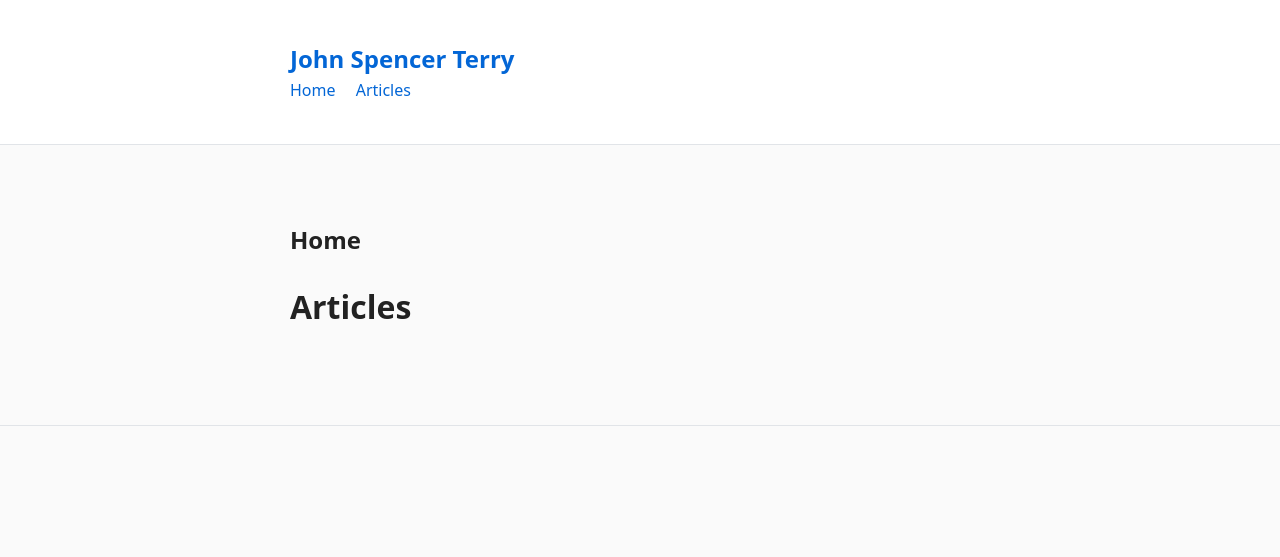
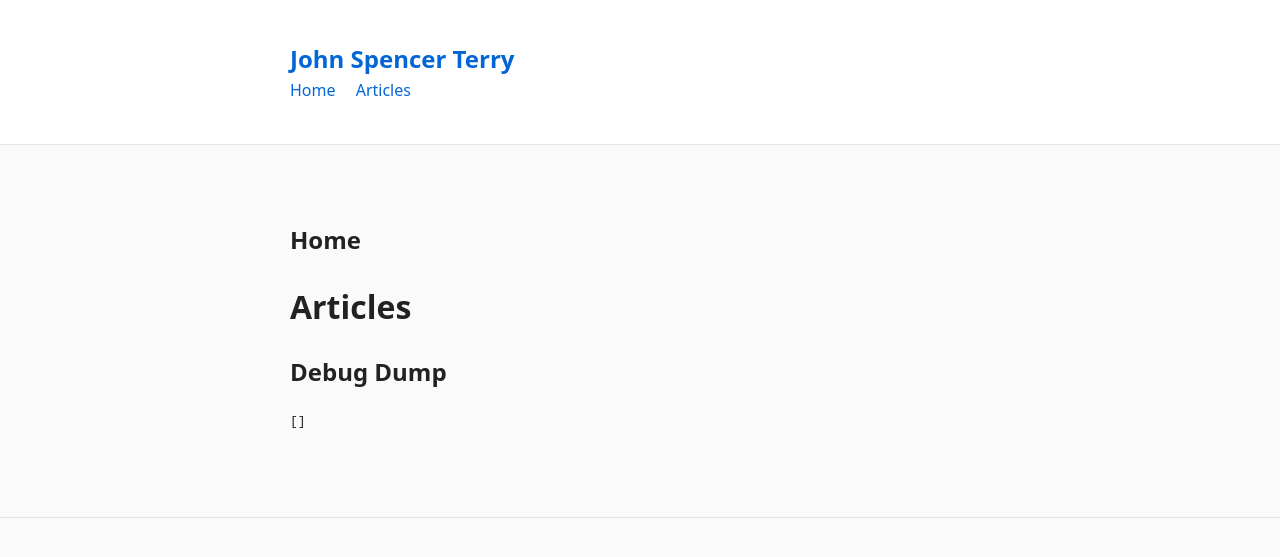
Before and after one commit to JohnSpencerTerry/wb, a Jekyll site: the page built from index.md, in a window 1280 px wide. Shown: the top 557 px of the page. Built offline with Jekyll 4.4.1, drawn with Linux system fonts in a browser that asks for light colours.

Commit message:
Update index.md

```diff
--- a/index.md
+++ b/index.md
@@ -11,3 +11,7 @@ title: "Home"
     <li><a href="{{ article.url }}">{{ article.title }}</a></li>
   {% endfor %}
 </ul>
+<h2>Debug Dump</h2>
+<pre>
+{{ site.articles | inspect }}
+</pre>
```
